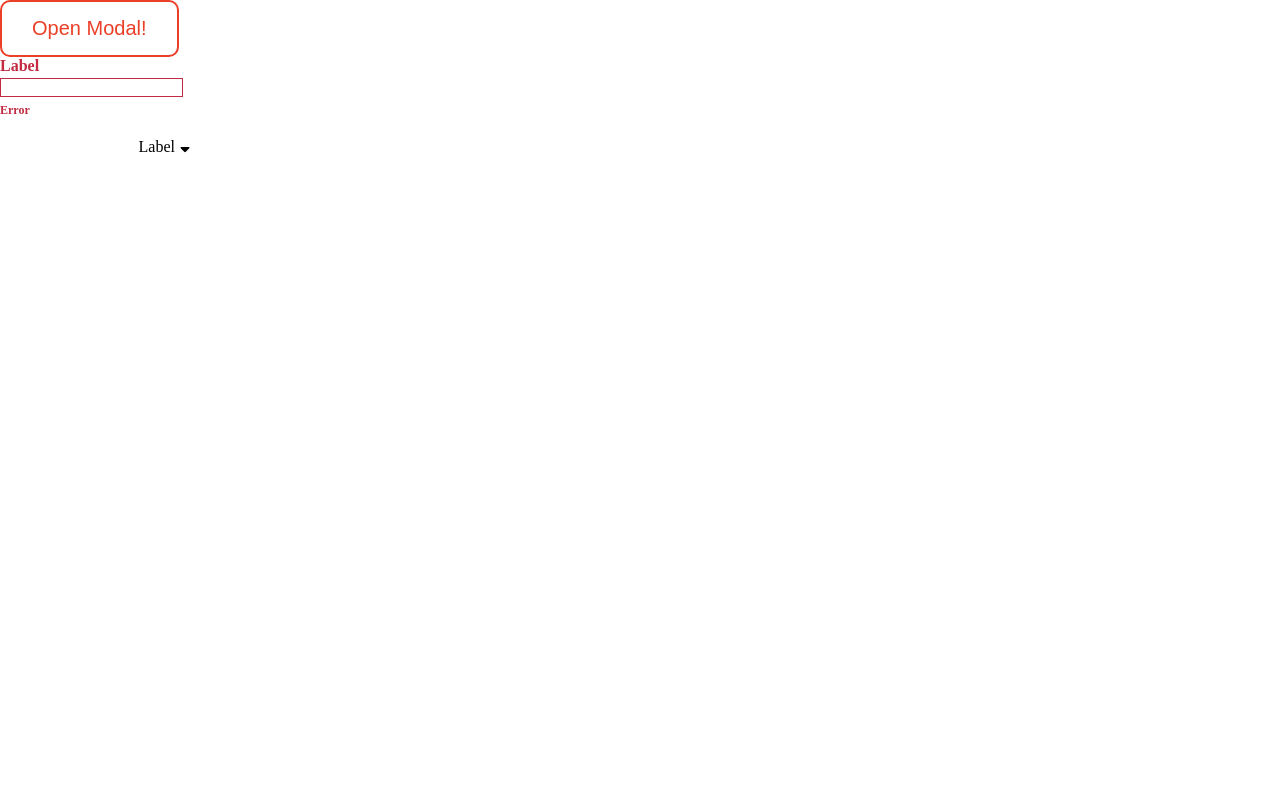
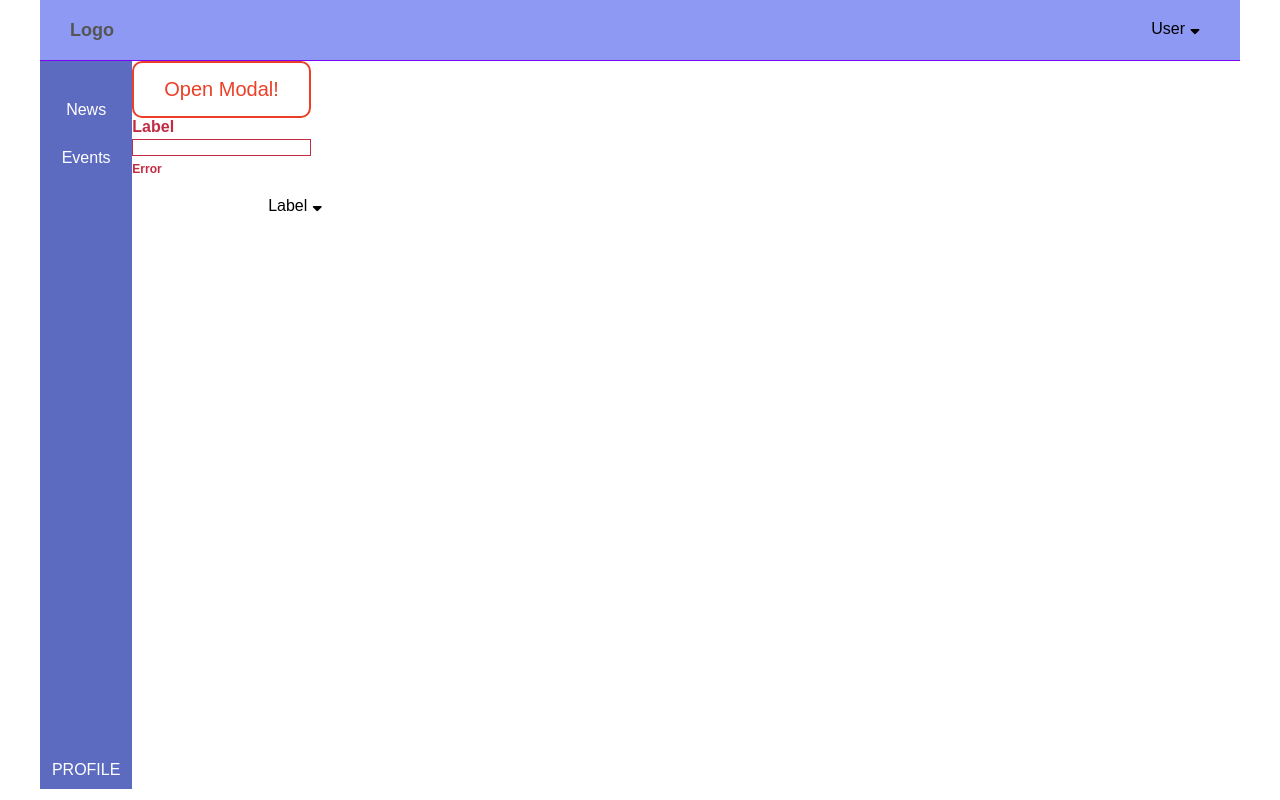
Before and after one commit to YoungKoder/ComandApp, a React (Create React App) app: page / in a window 1280 px wide. Built offline with nearby package versions, Linux system fonts and the light colour scheme.

Commit message:
creating layout component and adding global stylesheet for index.html

```diff
--- a/public/index.html
+++ b/public/index.html
@@ -4,6 +4,7 @@
     <meta charset="utf-8" />
     <link rel="icon" href="%PUBLIC_URL%/favicon.ico" />
     <link rel="stylesheet" href="https://cdnjs.cloudflare.com/ajax/libs/font-awesome/5.11.2/css/all.css">
+    <link rel="stylesheet" href="style.css">
     <meta name="viewport" content="width=device-width, initial-scale=1" />
     <meta name="theme-color" content="#000000" />
     <meta
@@ -14,6 +15,8 @@
   </head>
   <body>
     <noscript>You need to enable JavaScript to run this app.</noscript>
-    <div id="root"></div>
+    <div class="wrapper">
+      <div id="root"></div>
+    </div>
   </body>
 </html>
--- /dev/null
+++ b/public/style.css
@@ -0,0 +1,18 @@
+*{
+    margin:0;
+    padding: 0;
+    box-sizing: border-box;
+}
+a{
+    text-decoration: none;
+}
+body{
+    font-family: sans-serif;
+}
+
+.wrapper{
+    max-width: 1200px;
+    margin:0 auto;
+    height:100vh;
+    overflow: hidden;
+}
--- /dev/null
+++ b/src/components/layout/navbar/Navbar.css
@@ -0,0 +1,23 @@
+.navbar{
+    padding: 15px;
+    background: #8e99f3;
+    display: flex;
+    justify-content: space-between;
+    align-items: center;
+    border-bottom:1px solid #7a05f7;
+}
+.logo {
+    display: inline-block;
+}
+.logo a {
+    display: block;
+    font-size: 18px;
+    color:#555;
+    padding:0 15px;
+    font-weight: 600;
+}
+.user{
+    padding: 0 15px;
+    width: 100px;
+    height: 30px;
+}
--- /dev/null
+++ b/src/components/layout/navbar/Navbar.js
@@ -0,0 +1,23 @@
+import React from "react";
+import { Link } from "react-router-dom";
+
+import "./Navbar.css"
+
+import Drobdown from "../../common/Drobdown/DrobdownList/Drobdown";
+
+const Navbar = ()=>{
+    return(
+        <div className="navbar">
+            <div className="logo">
+                <Link to="/content-page">Logo</Link>
+            </div>
+            <div className="user">
+                    <Drobdown label={<p>User</p>}>
+                        LOGOUT
+                    </Drobdown>
+            </div>
+        </div>
+    )
+}
+
+export default Navbar;
--- /dev/null
+++ b/src/components/layout/sidebar/Sidebar.css
@@ -0,0 +1,31 @@
+.sidebar{
+    display: flex;
+    position: relative;
+    width:100px;
+    height: 91vh;
+    flex-direction: column;
+    justify-content: space-between;
+    align-items: center;
+    padding: 40px 0 10px 0;
+    background: #5c6bc0
+}
+.sidebar a {
+    color:#fff;
+}
+.sidebar-nav{
+    display: block;
+
+    list-style: none;
+    text-align: center;
+    color:#8e99f3;
+}
+.sidebar-nav-item{
+    margin-bottom: 30px;
+}
+.sidebar-nav-item:last-child{
+    margin-bottom: 0px;
+}
+.profile{
+    display: inline-block;
+    text-transform: uppercase;
+}
--- /dev/null
+++ b/src/components/layout/sidebar/Sidebar.js
@@ -0,0 +1,22 @@
+import React from "react";
+import { Link } from "react-router-dom";
+
+import "./Sidebar.css";
+
+const Sidebar = () => {
+    return(
+        <aside className="sidebar">
+            <ul className="sidebar-nav">
+                <li className="sidebar-nav-item">
+                    <Link to="/news">News</Link>
+                </li>
+                <li className="sidebar-nav-item">
+                    <Link to ="/events">Events</Link>
+                </li>
+            </ul>
+            <p className="profile"><Link to="/user">profile</Link></p>
+        </aside>
+    )
+}
+
+export default Sidebar;
--- a/src/components/pages/helloPage/HelloPage.css
+++ b/src/components/pages/helloPage/HelloPage.css
@@ -1,3 +1,12 @@
 .test{
     width:200px;
 }
+.main{
+    display:flex;
+}
+/*content*/
+.content{
+    width: 100%;
+    height:91vh;
+    overflow: auto;
+}
--- a/src/components/pages/helloPage/HelloPage.js
+++ b/src/components/pages/helloPage/HelloPage.js
@@ -7,6 +7,8 @@ import Button from "../../common/Button/Button";
 import Input from "../../common/Input/input";
 import Modal from "../../common/Modal/Modal";
 import Drobdown from "../../common/Drobdown/DrobdownList/Drobdown";
+import Navbar from "../../layout/navbar/Navbar";
+import Sidebar from "../../layout/sidebar/Sidebar";
 
 export default class HelloPage extends Component {
     state ={
@@ -15,6 +17,10 @@ export default class HelloPage extends Component {
     render(){
         return(
             <Fragment>
+                <Navbar/>
+                <section className="main">
+                    <Sidebar/>
+                    <div className="content">
                         <Button
                             onClick={()=>{this.setState({showModal:true})}}
                             state="error"
@@ -36,12 +42,17 @@ export default class HelloPage extends Component {
                                 <Button state="success" size="sm" variant="outline" onClick={()=>{this.setState({showModal:false})}}>Save</Button>
                             }
                             locationX="right"
-                    locationY="top"/>
+                            locationY="top"
+                        />
                         <div className="test" >
                             <Drobdown label={<p>Label</p>}>
                                 LOGOUT
                             </Drobdown>
                         </div>
+                    </div>
+                </section>
+
+
 
             </Fragment>
         )
--- a/src/components/pages/news/NewsPage.js
+++ b/src/components/pages/news/NewsPage.js
@@ -1,9 +1,16 @@
-import React, { Component } from "react"
+import React, { Component, Fragment } from "react"
+
+import Navbar from "../../layout/navbar/Navbar";
+import Sidebar from "../../layout/sidebar/Sidebar";
 
 export default class NewsPage extends Component{
     render(){
         return(
-            <h1>News!!!</h1>
+            <Fragment>
+                <Navbar/>
+                <Sidebar/>
+            </Fragment>
+
         )
     }
 }
```
Lines whose indentation alone changed are shown as unchanged.
